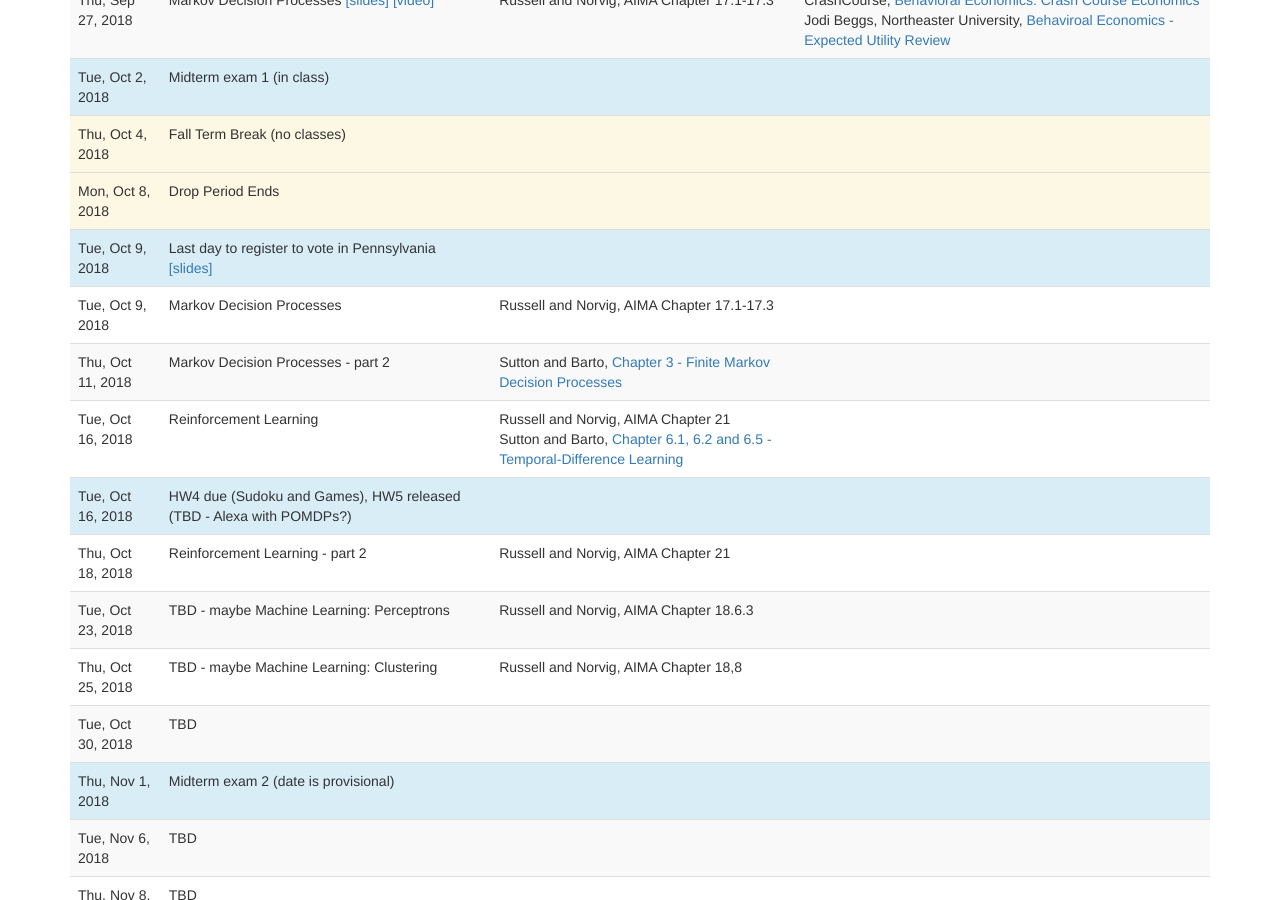
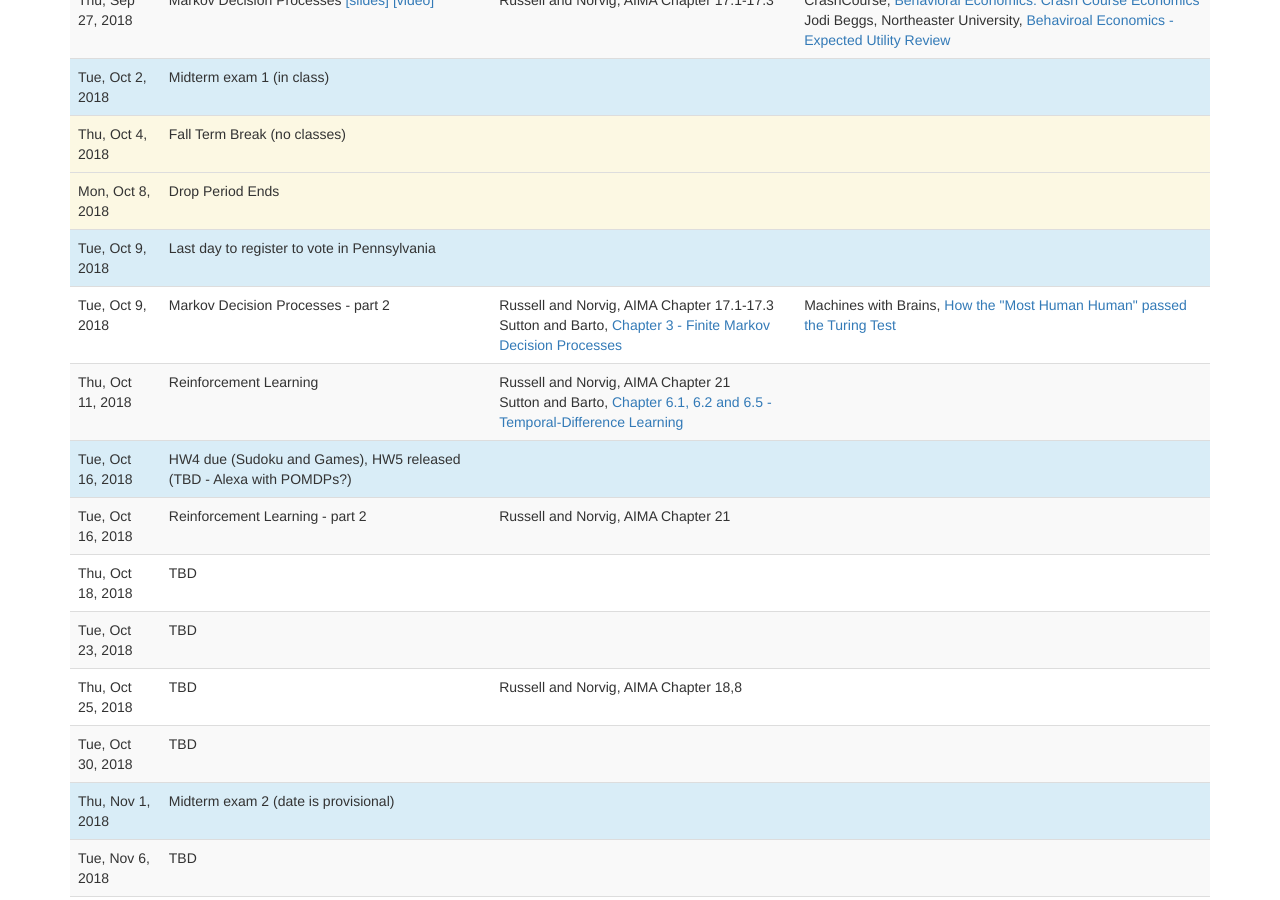
Before and after one commit to artificial-intelligence-class/artificial-intelligence-class.github.io, a Jekyll site: the page built from lectures.md, in a window 1280 px wide and 900 px high, scrolled down 1387 px. Built offline with Jekyll 4.4.1, drawn with Linux system fonts in a browser that asks for light colours; nearby versions of some CDN libraries; a script that is not in the unit is left out.

Commit message:
Minor updates

```diff
--- a/_data/lectures.yaml
+++ b/_data/lectures.yaml
@@ -228,18 +228,8 @@
   date: 2018-10-09
   title: Last day to register to vote in Pennsylvania
   type: exam
-  slides: https://www.pavoterservices.pa.gov/Pages/VoterRegistrationApplication.aspx
 -
   date: 2018-10-09
-  slides:
-  title:  Markov Decision Processes
-  readings:
-    -
-      title: AIMA Chapter 17.1-17.3
-      authors: Russell and Norvig
-      optional: false
--
-  date: 2018-10-11
   slides:
   title:  Markov Decision Processes - part 2
   readings:
@@ -247,13 +237,17 @@
       title: AIMA Chapter 17.1-17.3
       authors: Russell and Norvig
       optional: false
-  readings:
     -
       title: Chapter 3 - Finite Markov Decision Processes
       authors: Sutton and Barto
       url: https://drive.google.com/file/d/1xeUDVGWGUUv1-ccUMAZHJLej2C7aAFWY/view
+  videos:
+    -
+      authors: Machines with Brains
+      url: https://www.youtube.com/watch?v=lFIW8KphZo0
+      title: How the "Most Human Human" passed the Turing Test
 -
-  date: 2018-10-16
+  date: 2018-10-11
   slides:
   title:  Reinforcement Learning
   readings:
@@ -271,7 +265,7 @@
   title:  HW4 due (Sudoku and Games), HW5 released (TBD - Alexa with POMDPs?)
   type: exam
 -
-  date: 2018-10-18
+  date: 2018-10-16
   slides:
   title:  Reinforcement Learning - part 2
   readings:
@@ -280,18 +274,19 @@
       authors: Russell and Norvig
       optional: false
 -
+  date: 2018-10-18
+  slides:
+  title:  TBD
+  readings:
+-
   date: 2018-10-23
   slides:
-  title:  TBD - maybe  Machine Learning&colon; Perceptrons
+  title:  TBD
   readings:
-    -
-      title: AIMA Chapter 18.6.3
-      authors: Russell and Norvig
-      optional: false
 -
   date: 2018-10-25
   slides:
-  title:  TBD - maybe Machine Learning&colon; Clustering
+  title:  TBD
   readings:
     -
       title: AIMA Chapter 18,8
```
